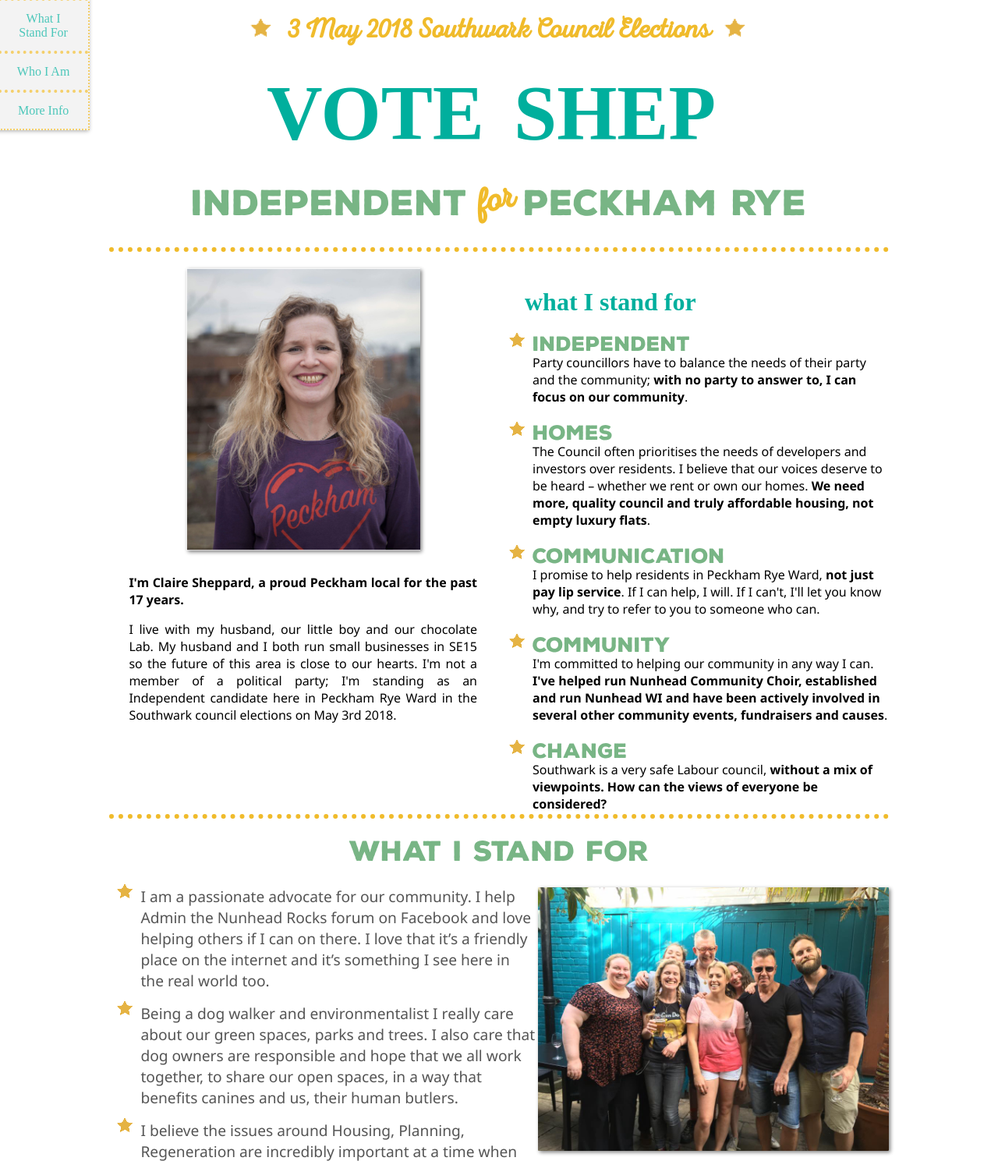
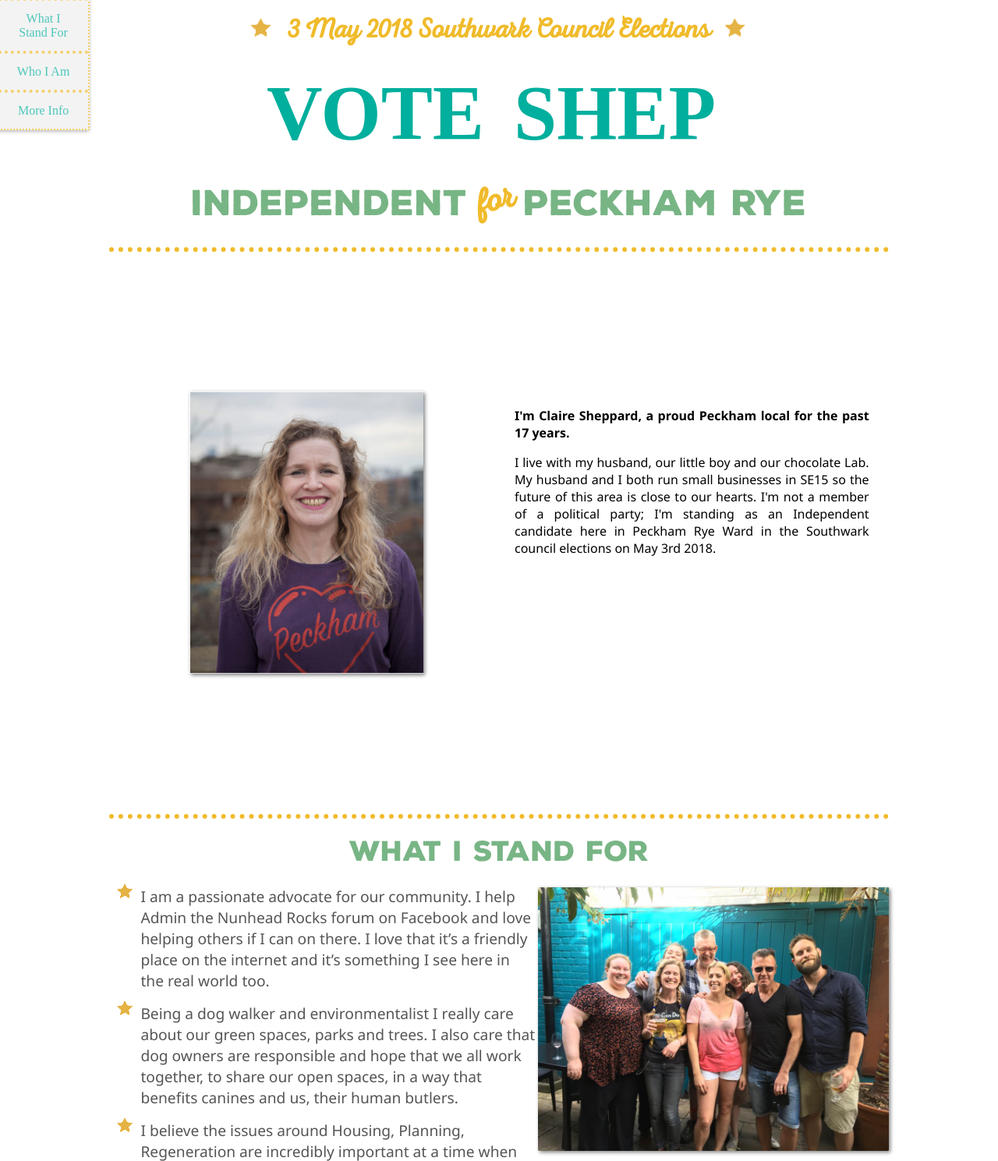
Before and after one commit to brooksie155/shep4peckham, a PHP site: page /index.html in a window 1280 px wide. Shown: the part 49-1538 px from the top of the page at 78% size. Run offline with PHP 8.4, Linux system fonts and the light colour scheme; some web fonts are replaced.

Commit message:
remove the whatSummary section

```diff
--- a/grid.css
+++ b/grid.css
@@ -11,7 +11,7 @@ body {
         "leftMargin txtVote txtShep rightMargin"            /* 120px */
         "leftMargin independent independent rightMargin"    /* 80px */
         "leftMargin dottedLine-1 dottedLine-1 rightMargin"      /* 5px */
-        "leftMargin whoSummary whatSummary rightMargin"     /* 1fr */
+        "leftMargin whoSummary whoSummary rightMargin"     /* 1fr */
         "leftMargin dottedLine-2 dottedLine-2 rightMargin"      /* 5px */
 
         "leftMargin what what rightMargin"
@@ -137,10 +137,8 @@ body {
     align-self: center;
 
     padding: 5px;
-    grid-gap: 10px;
-    grid-template-rows: 1fr 1fr;
+    grid-template-columns: 1fr 1fr;
     display: grid;
-    padding-top: 60px;
 }
 
 #whoSummaryImg {
@@ -159,12 +157,6 @@ body {
     text-align: justify;
 }
 
-#whatSummary {
-    grid-area: whatSummary;
-    padding-top: 40px;
-
-}
-
 #who {
     grid-area: who;
 }
--- a/index.html
+++ b/index.html
@@ -74,56 +74,7 @@
             </div>
 
         </div>
-        <div id='whatSummary'>
 
-        <h2 class='slabFont' style='font-size:2em; line-height: 28px; width:100%;padding-left:30px;padding-top:5px;'>
-            what I stand for
-        </h2>
-
-        <section id='standfor'>
-        <ul>
-            <li>
-                <h3>Independent</h3>
-                <p>
-                Party councillors have to balance the needs of their party and the community;
-                <b>with no party to answer to, I can focus on our community</b>.
-                </p>
-            </li>
-            <li>
-                <h3>Homes</h3>
-                <p>
-                The Council often prioritises the needs of developers and investors over residents.
-                I believe that our voices deserve to be heard – whether we rent or own our homes.
-                <b>We need more, quality council and truly affordable housing, not empty luxury flats</b>.
-                </p>
-            </li>
-            <li>
-                <h3>Communication</h3>
-                <p>
-                I promise to help residents in Peckham Rye Ward, <b>not just pay lip service</b>.
-                If I can help, I will. If I can't, I'll let you know why, and try to refer to you
-                to someone who can.
-                </p>
-            </li>
-            <li>
-                <h3>Community</h3>
-                <p>
-                I'm committed to helping our community in any way I can.
-                <b>I've helped run Nunhead Community Choir, established and run Nunhead WI and
-                have been actively involved in several other community events,
-                fundraisers and causes</b>.
-                </p>
-            </li>
-            <li>
-                <h3>Change</h3>
-                <p>
-                Southwark is a very safe Labour council, <b>without a mix of viewpoints.
-                How can the views of everyone be considered?</b>
-                </p>
-            </li>
-        </ul>
-        </section>
-        </div>
 
         <div id='what'>
                 <a name="what"></a>
```
